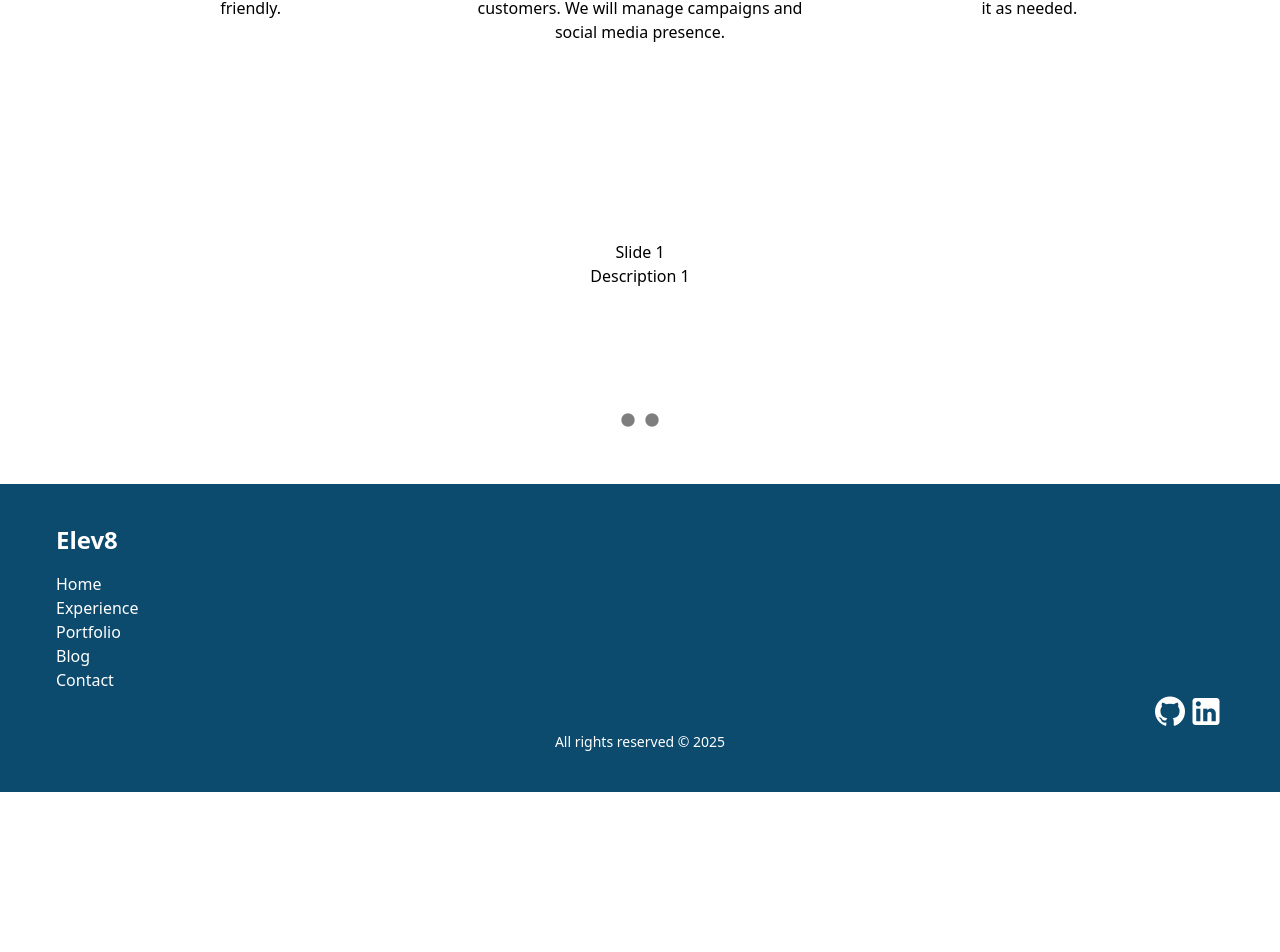
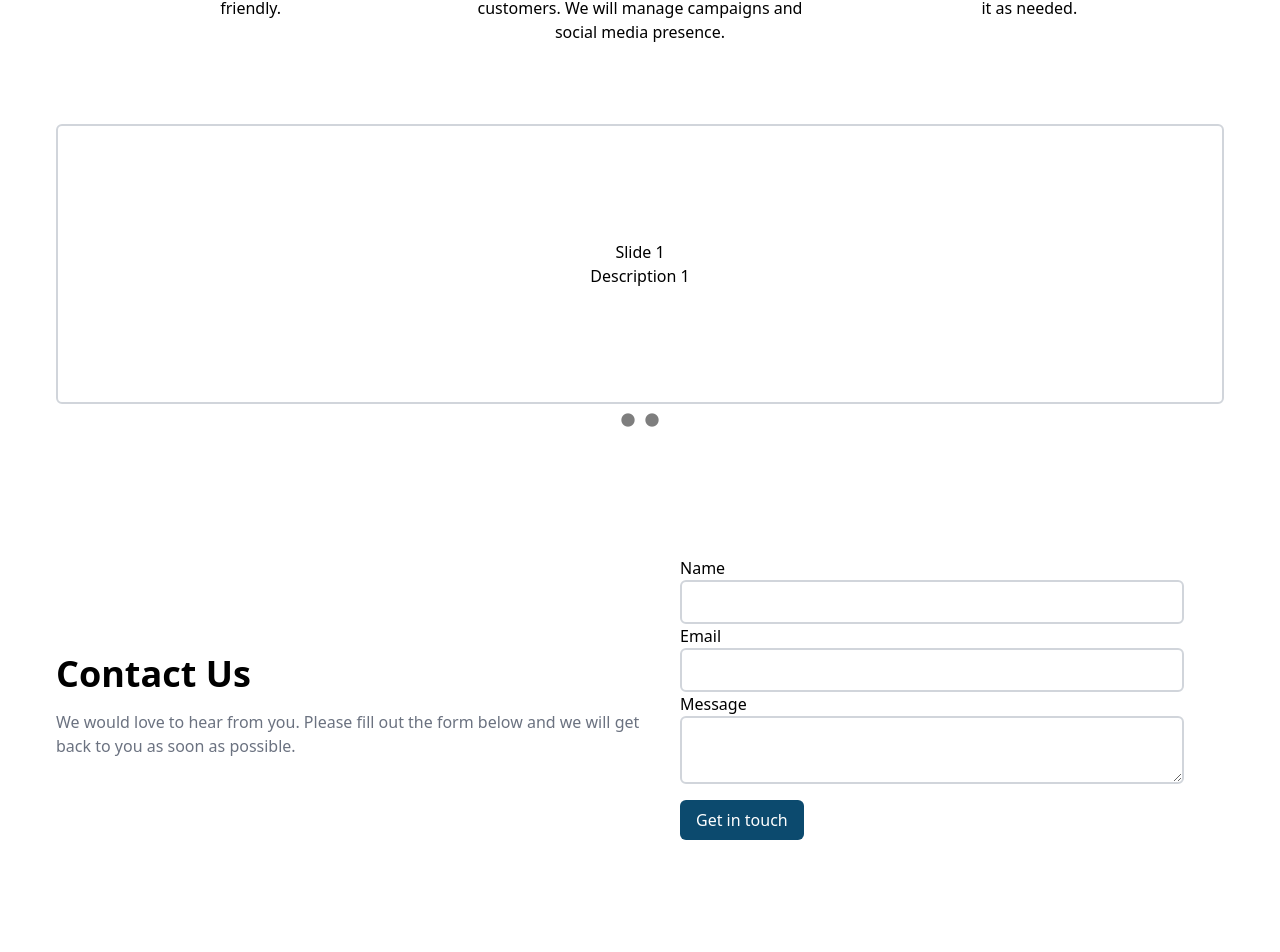
Before and after one commit to KirillTaylor/my-website, a Next.js app: page / in a window 1280 px wide. Shown: the part 816-1768 px from the top of the page. Before the commit the page ends 1608 px from the top, so only its background shows below. Built offline with nearby package versions, Linux system fonts and the light colour scheme.

Commit message:
ContactForm

```diff
--- a/app/page.tsx
+++ b/app/page.tsx
@@ -4,6 +4,7 @@ import ContentBlocks from "components/ContentBlocks/ContentBlocks";
 import Carousel from "components/Carousel/Carousel";
 import Banner from "components/Banner/Banner";
 import { getSlides } from "helpers/content";
+import ContactForm from "components/ContactForm/ContactForm";
 
 export default function Page(): React.ReactNode {
     const slides = getSlides();
@@ -12,5 +13,6 @@ export default function Page(): React.ReactNode {
         <Banner />
         <ContentBlocks />
         <Carousel slides={slides} />
+        <ContactForm />
     </>)
 }
--- a/components/Carousel/Carousel.tsx
+++ b/components/Carousel/Carousel.tsx
@@ -47,12 +47,12 @@ const Carousel = (props: CarouselProps) => {
         setSlidesLength(props.slides?.length ?? 0);
     }, [props.slides]);
     return (
-        <div className="container">
+        <div className="container my-10">
             <div className="carousel-container flex flex-col justify-center items-center">
                 <div className="carousel-nav carousel-prev-arrow" onClick={() => handleSlideChange(currentSlide - 1)}>
                     <i className="mdi mdi-chevron-left"></i>
                 </div>
-                <div className="carousel-viewport">
+                <div className="carousel-viewport border-2 border-gray-300 rounded-md">
                     <div className="carousel-wrapper flex" style={style}>
                         {props.slides && props.slides.map((slide, index) => (
                             <CarouselSlide key={index} {...slide} style={singleSlideStyle} />
--- /dev/null
+++ b/components/ContactForm/ContactForm.tsx
@@ -0,0 +1,31 @@
+import React from "react";
+
+const ContactForm = () => {
+    return (
+        <div className="container flex items-center justify-center min-h-[15vh] py-10 my-10">
+            <div className="w-1/2">
+                <h3 className="text-4xl font-bold mb-4">Contact Us</h3>
+                <p className="text-gray-500">We would love to hear from you. Please fill out the form below and we will get back to you as soon as possible.</p>
+            </div>
+            <div className="w-1/2 p-10">
+                <form className="contact-form">
+                    <div className="form-group flex flex-col">
+                        <label htmlFor="name">{'Name'}</label>
+                        <input className="form-input" type="text" id="name" name="name" autoComplete="off" />
+                    </div>
+                    <div className="form-group flex flex-col">
+                        <label htmlFor="email">{'Email'}</label>
+                        <input className="form-input" type="email" id="email" name="email" autoComplete="off" />
+                    </div>
+                    <div className="form-group flex flex-col">
+                        <label htmlFor="message">{'Message'}</label>
+                        <textarea className="form-input" id="message" name="message" autoComplete="off" />
+                    </div>
+                    <button className="btn-primary" type="submit">{'Get in touch'}</button>
+                </form>
+            </div>
+        </div>
+    );
+};
+
+export default ContactForm;
--- a/components/Hero/Hero.tsx
+++ b/components/Hero/Hero.tsx
@@ -17,7 +17,7 @@ export default function Hero(): React.ReactNode {
                     <h1 className="text-4xl">{heroContent.title}</h1>
                 </div>
                 <div className="btn-cta text-center m-12">
-                    <button className="bg-sky-900 text-white px-4 py-2 rounded-md">{`Get started`}</button>
+                    <button className="btn-primary">{`Get started`}</button>
                 </div>
             </div>
         </div>
--- a/style/globals.css
+++ b/style/globals.css
@@ -15,3 +15,15 @@
 h1{
     @apply text-xl font-bold
 }
+
+.form-input {
+    @apply p-2 rounded-md border-2 border-gray-300
+}
+
+.btn-primary {
+    @apply bg-sky-900 text-white px-4 py-2 rounded-md transition-all duration-300 my-4
+}
+
+.btn-primary:hover {
+    @apply bg-sky-900/80
+}
```
